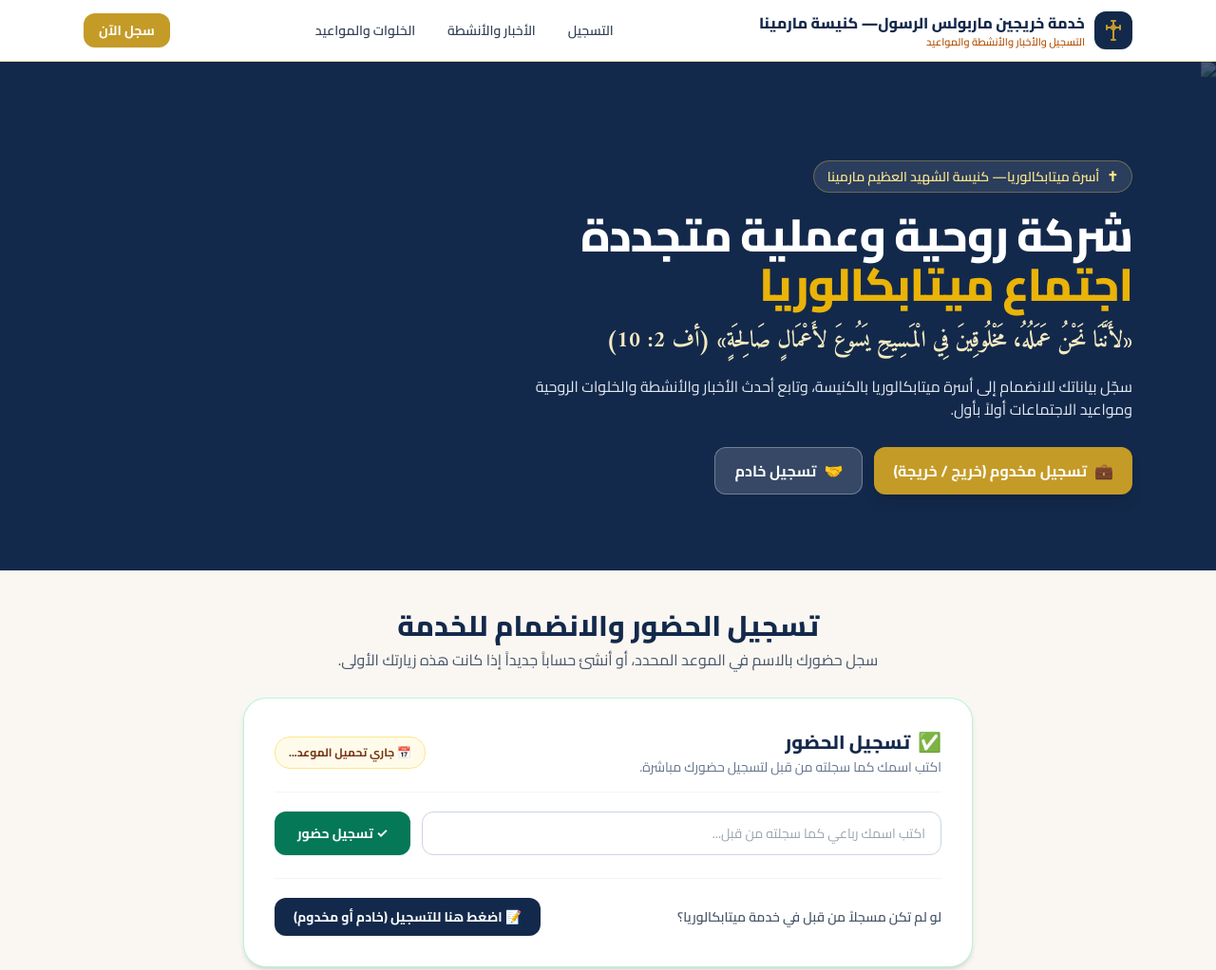
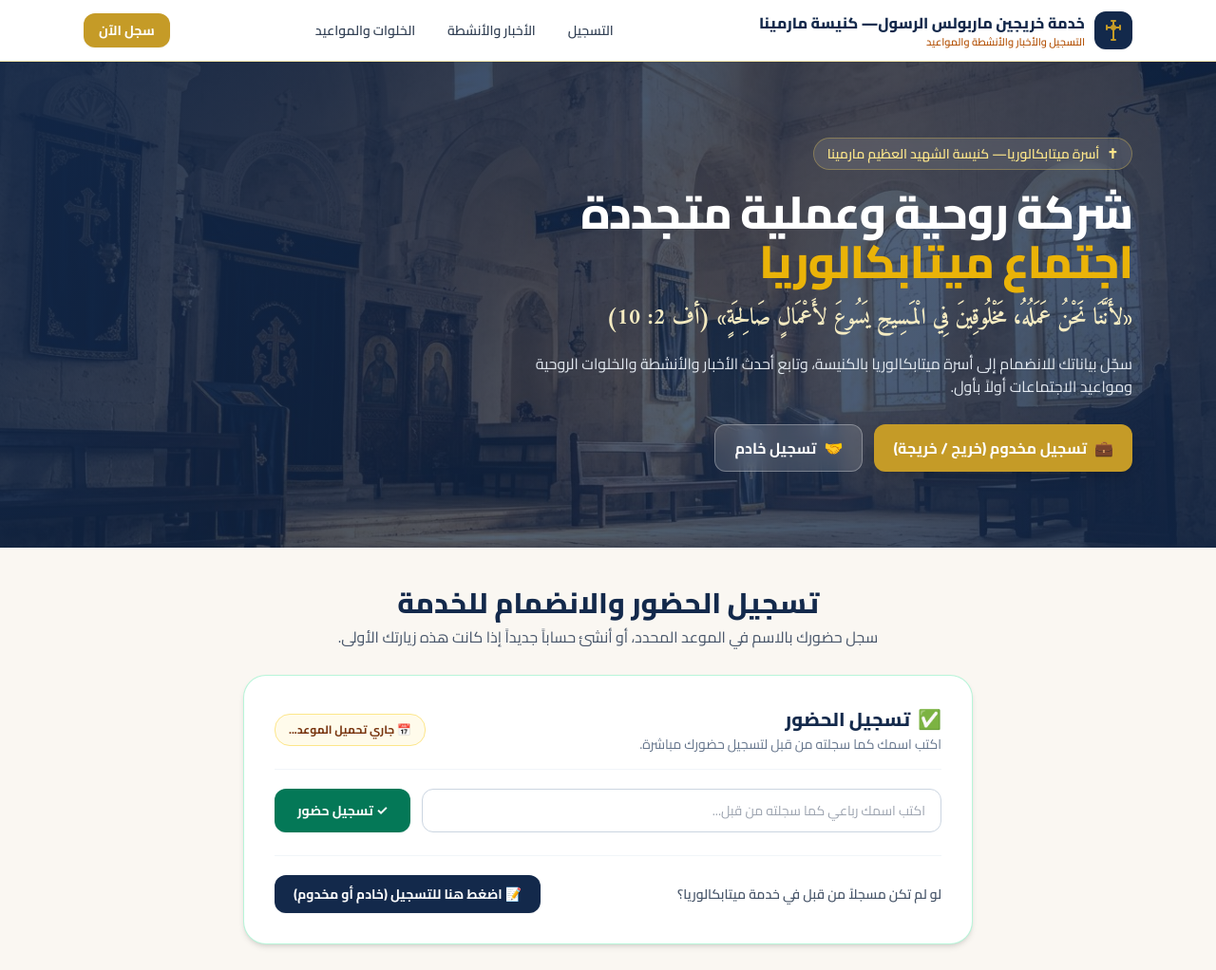
Before and after one commit to tonyfayez1/atend-, a plain HTML site: page index.html in a window 1280 px wide. Shown: the top 1022 px of the page at 95% size. Drawn offline with nearby package versions, Linux system fonts and the light colour scheme.

Commit message:
Update hero image in index.html
Replaced hero image with a new image and updated alt text.

```diff
--- a/index.html
+++ b/index.html
@@ -164,7 +164,12 @@
 
   <!-- Hero Section -->
   <section id="top" class="relative overflow-hidden bg-[#13294B]">
- <img src="hero.jpg" alt="..." ... />
+<img
+      src="atend.jpeg"
+      alt="كنيسة الشهيد العظيم مارمينا"
+      fetchpriority="high"
+      class="absolute inset-0 w-full h-full object-cover object-center"
+    />
     <div class="absolute inset-0 navy-gradient"></div>
 
     <div class="relative max-w-6xl mx-auto px-4 sm:px-6 py-14 sm:py-20 text-white">
```
